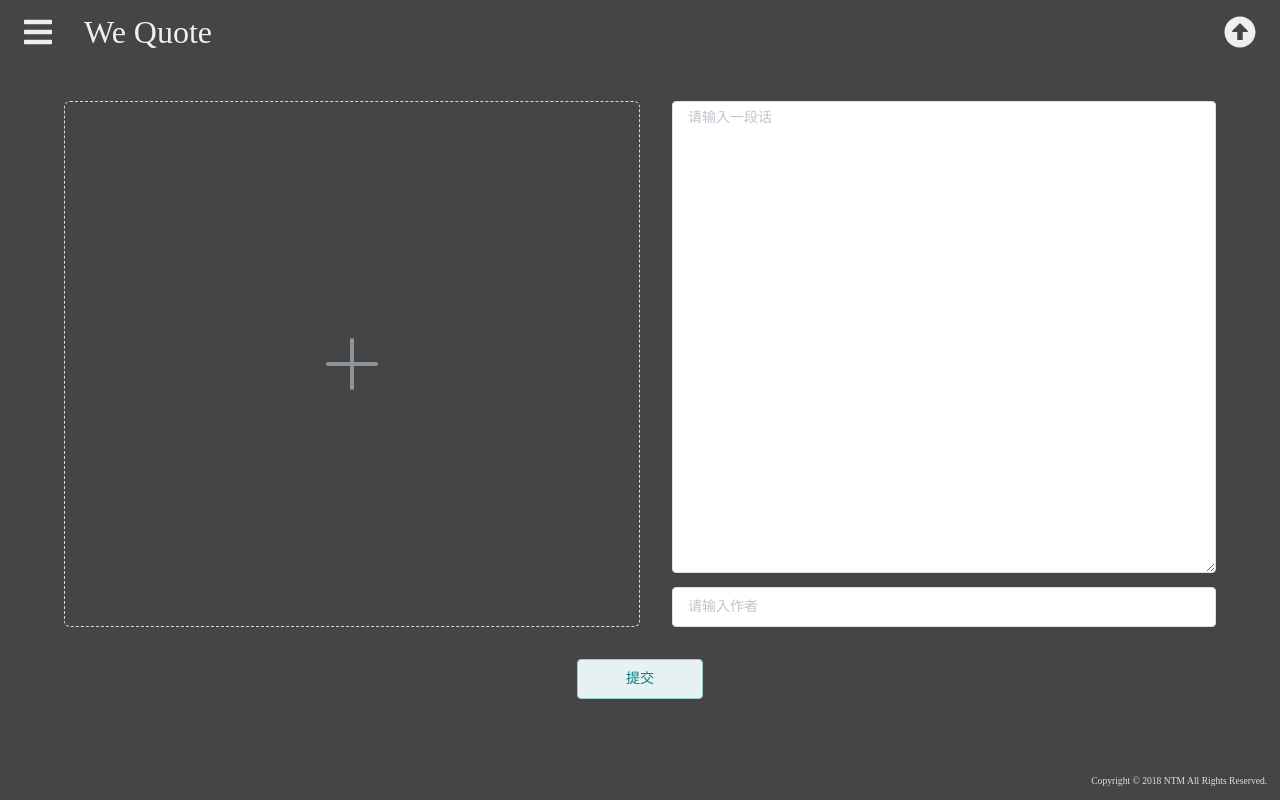
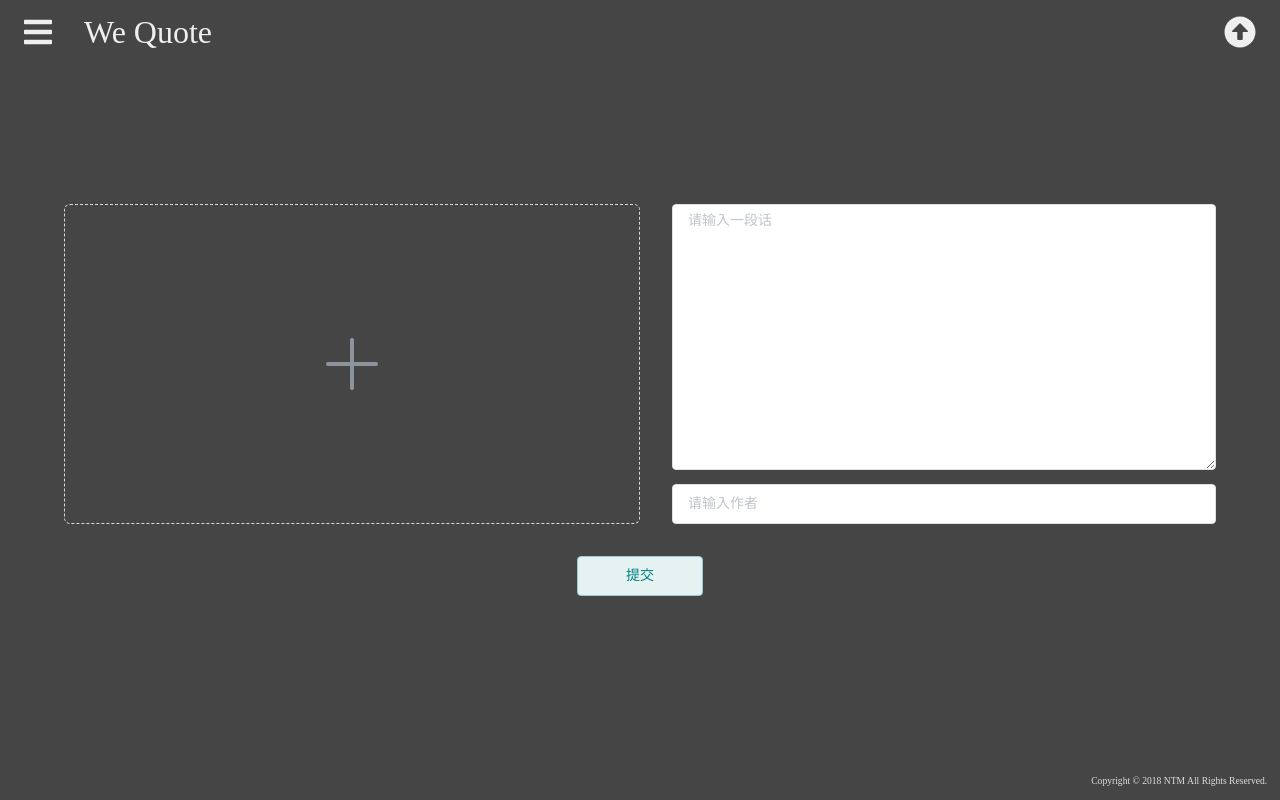
Before and after one commit to enihsyou/hitokoto, a Vue app: page /#/upload in a window 1280 px wide. Built offline with nearby package versions, Linux system fonts and the light colour scheme.

Commit message:
添加转场动画

```diff
--- a/src/App.vue
+++ b/src/App.vue
@@ -2,10 +2,12 @@
 
   <div id="app">
     <!--导航栏，覆盖在主体上层-->
-    <Navigation class='navigation-component'/>
+    <Navigation class='navigation-component' />
 
     <!--页面主体内容-->
-    <router-view class='main-container'/>
+    <transition name="slide-fade" mode="out-in">
+      <router-view class='main-container' />
+    </transition>
 
     <!--底栏版权信息-->
     <Footer class='footer-container' />
@@ -27,10 +29,18 @@ export default {
 </script>
 <style lang="scss">
 
-/*a {*/
-  /*color: #FFF;*/
-  /*text-decoration: none;*/
-/*}*/
+.slide-fade-enter-active {
+  transition: all .2s ease;
+}
+
+.slide-fade-leave-active {
+  transition: all .2s cubic-bezier(1.0, 0.5, 0.8, 1.0);
+}
+
+.slide-fade-enter, .slide-fade-leave-to {
+  transform: translateX(10px);
+  opacity: 0;
+}
 
 #app {
   width: 100vw;
--- a/src/views/Upload.vue
+++ b/src/views/Upload.vue
@@ -129,7 +129,6 @@ export default {
   }
 
   .uploader-icon {
-    padding: 40%;
     font-size: 4em;
     color: #8c939d;
   }
@@ -140,4 +139,12 @@ export default {
 .el-textarea__inner {
   height: 100%;
 }
+
+.el-upload.el-upload--text{
+  height: 100%;
+  width: 100%;
+  display: flex;
+  flex-direction: column;
+  justify-content: center;
+}
 </style>
```
